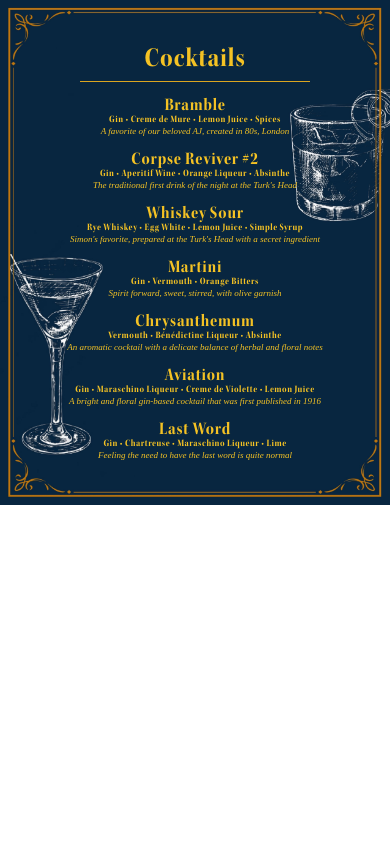
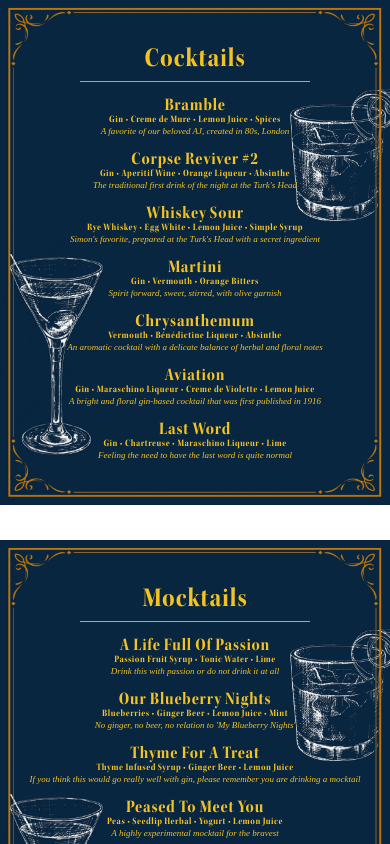
Before and after one commit to cemozturan/the-turks-head, a Next.js app: page / in a window 390 px wide. Shown: the top 844 px of the page. Built offline with nearby package versions, Linux system fonts and the light colour scheme.

Commit message:
more css

```diff
--- a/src/components/Menu/MenuWrapper.module.css
+++ b/src/components/Menu/MenuWrapper.module.css
@@ -1,5 +1,6 @@
 .container {
   width: 740px;
+  height: 100vh;
 }
 
 .children {
@@ -13,6 +14,7 @@
 @media (max-width: 700px) {
   .container {
     width: 100%;
+    height: unset;
   }
 
   .children {
--- a/src/components/Menu/MenuWrapper.tsx
+++ b/src/components/Menu/MenuWrapper.tsx
@@ -3,12 +3,7 @@ import styles from "./MenuWrapper.module.css";
 
 const MenuWrapper = ({ children }: { children: ReactNode }) => {
   return (
-    <div
-      className={styles.container}
-      style={{
-        height: "100vh",
-      }}
-    >
+    <div className={styles.container}>
       <div
         className="d-flex flex-column"
         style={{
```
